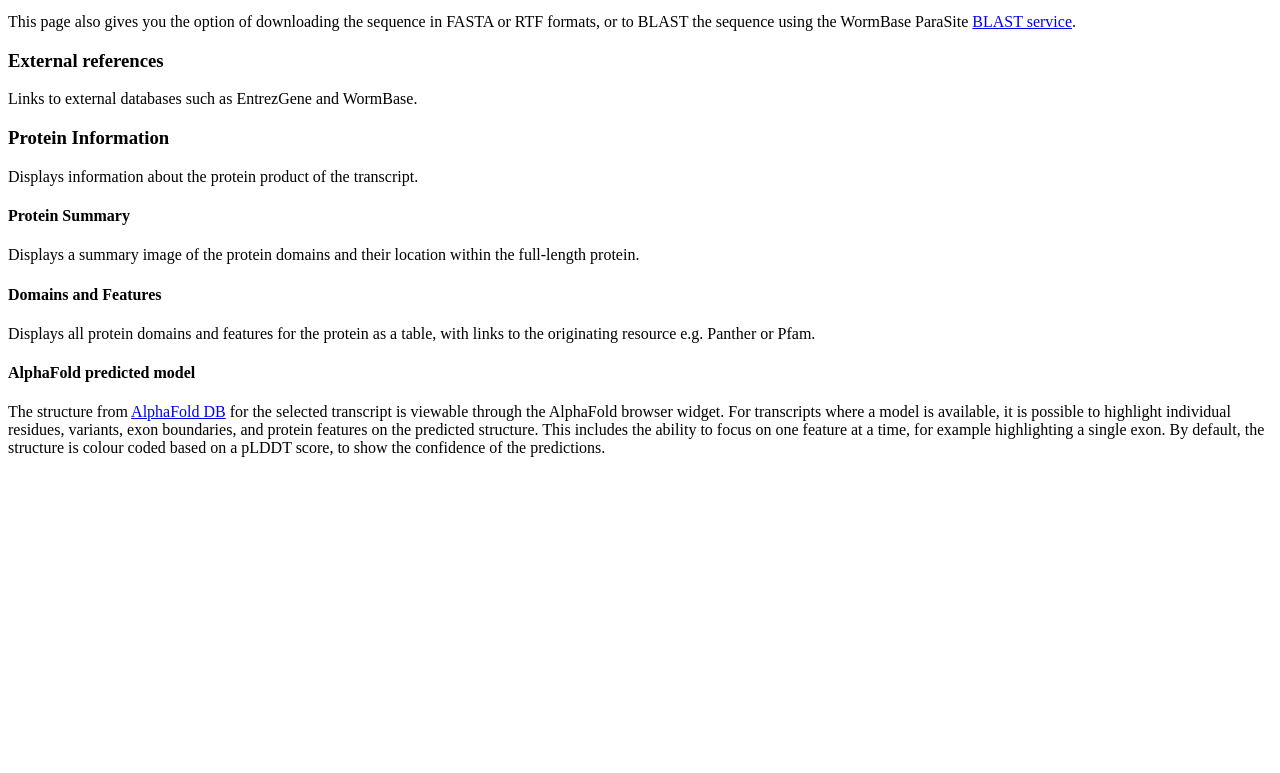
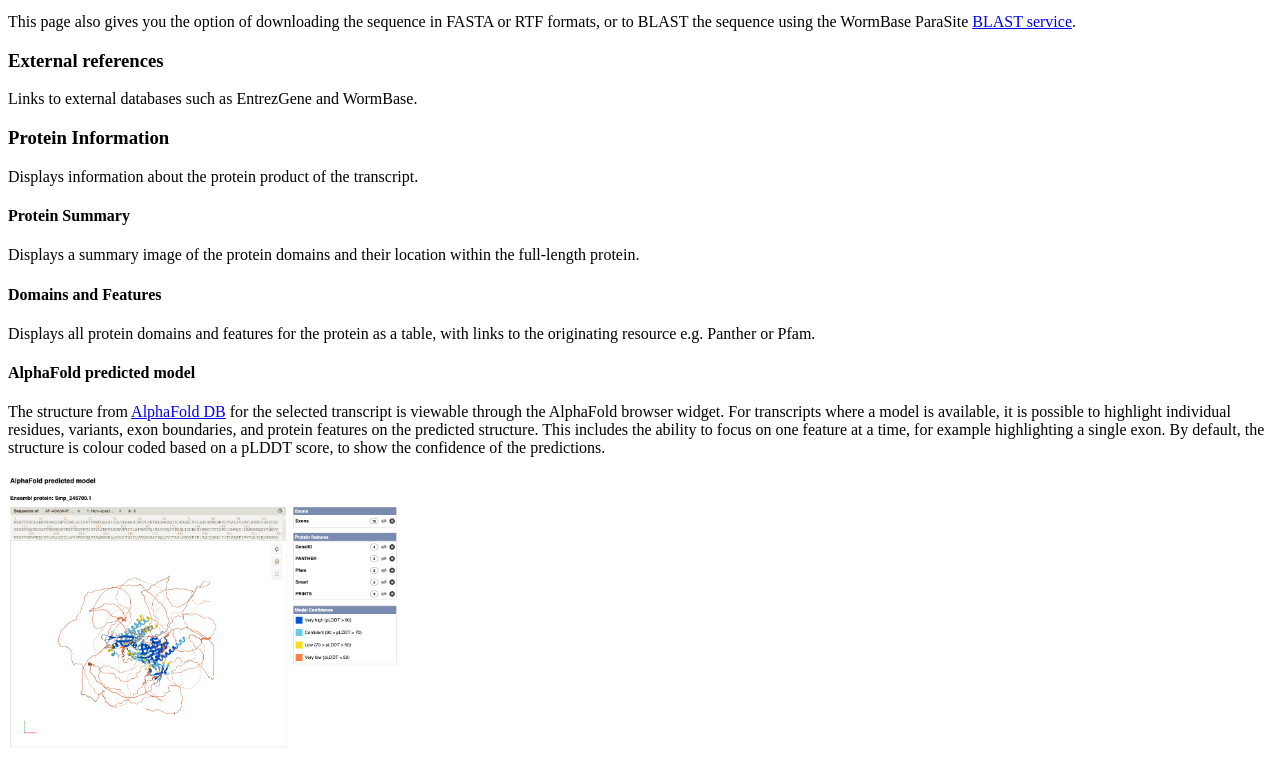
Before and after one commit to EnsemblGenomes/parasite-docs, a plain HTML site: page htdocs/info/Browsing/transcript_pages.html in a window 1280 px wide. Shown: the part 1317-2090 px from the top of the page. Before the commit the page ends 1790 px from the top, so only its background shows below. Drawn offline with Linux system fonts and the light colour scheme.

Commit message:
Update transcript_pages.html

```diff
--- a/htdocs/info/Browsing/transcript_pages.html
+++ b/htdocs/info/Browsing/transcript_pages.html
@@ -55,5 +55,7 @@
   <h4>AlphaFold predicted model</h4>
   <p>The structure from <a href=">https://alphafold.ebi.ac.uk/">AlphaFold DB</a> for the selected transcript is viewable through the AlphaFold browser widget. For transcripts where a model is available, it is possible to highlight individual residues, variants, exon boundaries, and protein features on the predicted structure. This includes the ability to focus on one feature at a time, for example highlighting a single exon. By default, the structure is colour coded based on a pLDDT score, to show the confidence of the predictions.</p>
 
+  <p><img src="/img/af_widget.png" alt="Transcript page" class="image-expand" style="width:400px;"></p>
+
 </body>
 </html>
```
